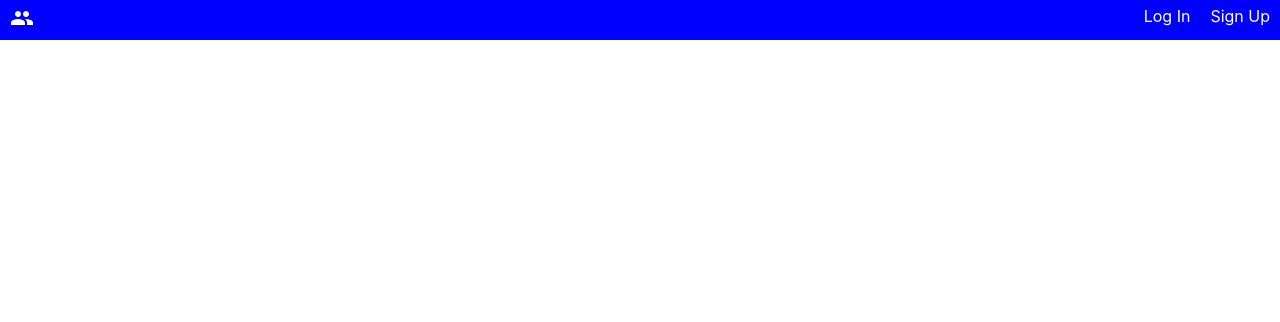
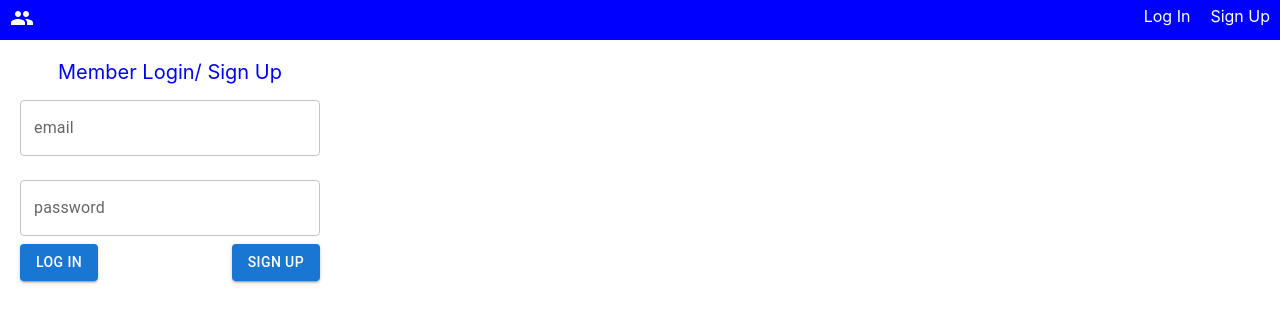
Before and after one commit to javiermelendrez1/modern-myspace, a React (Create React App) app in the folder myspace/: page / in a window 1280 px wide. Shown: the top 322 px of the page. Built offline with nearby package versions, Linux system fonts and the light colour scheme.

Commit message:
created the sign in form

```diff
--- a/myspace/src/App.js
+++ b/myspace/src/App.js
@@ -1,10 +1,12 @@
 import './App.css';
 //import my components
 import NavigationBar from './components/NavigationBar/NavigationBar';
+import SignForm from './components/SignForm/SignForm';
 function App() {
   return (
     <div className="App">
       <NavigationBar/>
+      <SignForm/>
     </div>
   );
 }
--- /dev/null
+++ b/myspace/src/components/SignForm/SignForm.js
@@ -0,0 +1,30 @@
+import React from 'react';
+//import material components
+import TextField from '@mui/material/TextField';
+import Button from '@mui/material/Button';
+
+//import styled components
+import { Content, ButtonContainer, TextSpan } from './SignForm.styles';
+const SignForm = () => {
+    return(
+        <div>
+            <form>
+                <Content>
+                    <TextSpan>Member Login/ Sign Up</TextSpan>
+                    <TextField id="outlined-basic" label="email" variant="outlined" margin='normal'/>
+                    <TextField id="outlined-basic" label="password" variant="outlined" margin='normal'/>
+                    <ButtonContainer>
+                        <Button variant="contained">Log In</Button>
+                        <Button variant="contained">Sign Up</Button>
+                    </ButtonContainer>
+
+                </Content>
+
+
+
+            </form>
+        </div>
+    );
+}
+
+export default SignForm;
--- /dev/null
+++ b/myspace/src/components/SignForm/SignForm.styles.js
@@ -0,0 +1,18 @@
+import styled from 'styled-components';
+export const Content = styled.div`
+    display: flex;
+    flex-direction: column;
+    height: 400px;
+    width: 300px;
+    padding: 20px;
+`;
+export const ButtonContainer = styled.div`
+    display: flex;
+    justify-content: space-between;
+    flex-direction: row;
+`;
+export const TextSpan = styled.span`
+    color: blue;
+    font-size: 20px;
+    text-align: center;
+`;
```
